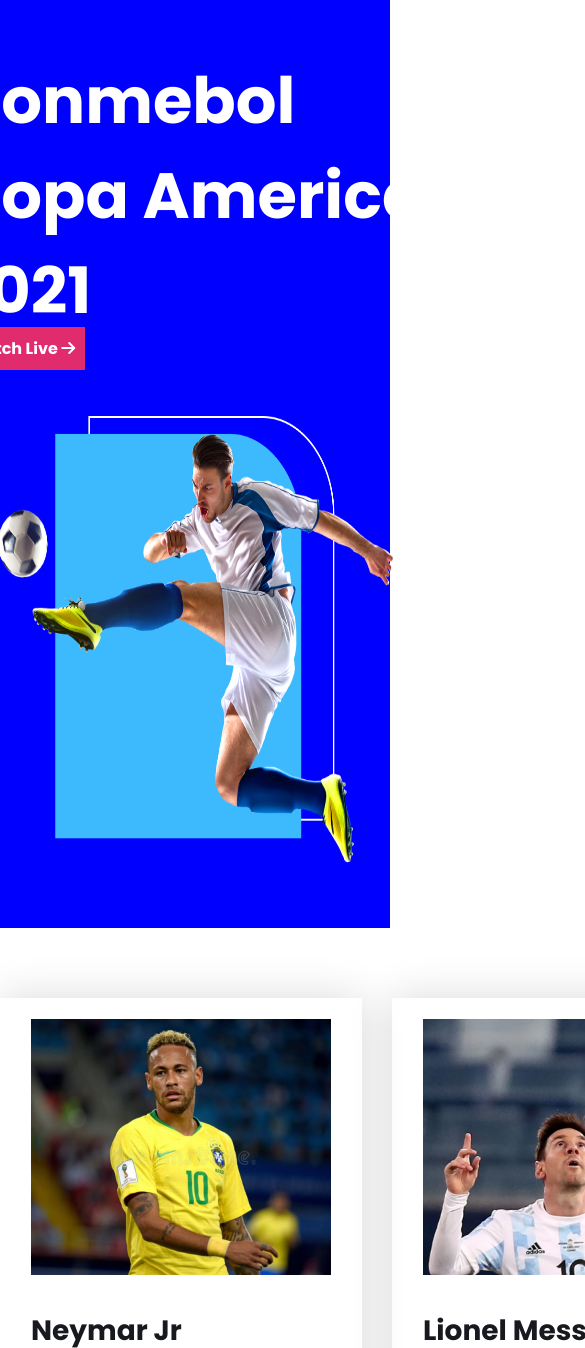
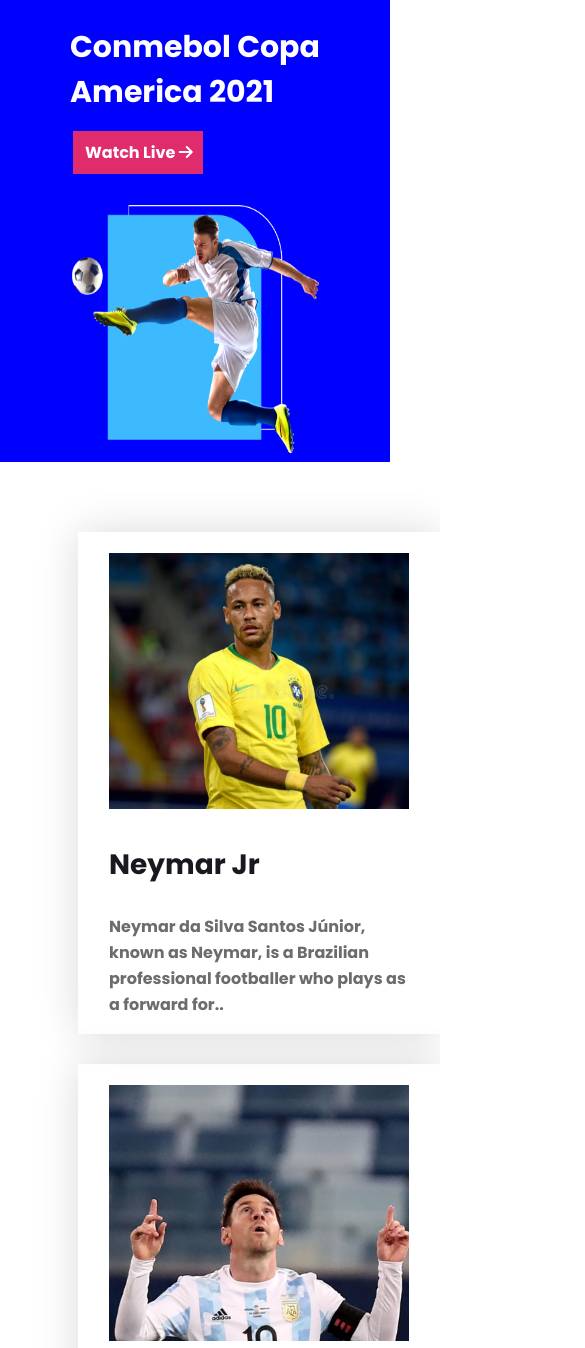
Before and after one commit to Saiful182/Responsive_football_menu, a plain HTML site: page index.html in a window 390 px wide. Shown: the top 1348 px of the page, 585 px wide, since content can reach past the window. Drawn offline with Linux system fonts and the light colour scheme.

Commit message:
responsible

```diff
--- a/responsible.css
+++ b/responsible.css
@@ -1,44 +1,40 @@
-@media only screen and (max-width: 688px){
+@media only screen and (max-width: 600px){
     .top-part{
-        width: 100%;
         flex-direction: column;
         height: max-content;
     }
-    .top-right{
-        margin: 55px 0;
+    .top-left h1{
+        font-size: 30px;
+        width: 250px;
+        height: fit-content;
 
     }
-    .players-info{
-        justify-content: center;
+    .top-right{
+        margin-top: 40px;
+    }
+    .top-right img{
+        width:250px;
+        height: 250px;
     }
     .players{
-       grid-template-columns:repeat(1,1fr);
-       padding-left:25%;
+        grid-template-columns: repeat(1,1fr);
+     }
+     .football-logo img{
+         width: 300px;
+     }
+}
+@media only screen and (min-width: 601px) and (max-width: 992px){
+    .top-part{
+        width: max-content;
+    }
+    .top-left {
+        padding-left: 150px;
 
     }
-
-}
-@media only screen and (min-width: 688px) and (max-width: 992px){
-    .top-part{
-        display: flex;
-        width: 100%;
-    }
-    .top-left h1{
-        width:400px;
-        padding-left: 10px;
-        height: 340px;
-    }
-    .video-link a{
-        padding-left: 15px;
-    }
-    }
     .top-right img{
-        width: 400px;
-        height: 450px;
+    width: 500px;
     }
     .players{
-        grid-template-columns:repeat(2,1fr);
-        padding-left:0;
-
+        grid-template-columns: repeat(2,1fr);
      }
 }
--- a/style.css
+++ b/style.css
@@ -9,6 +9,7 @@ body{
     display: flex;
     align-items: center;
     justify-content: center;
+
 }
 .top-left h1{
     font-size: 64px;
@@ -40,7 +41,7 @@ body{
 }
 .top-right img{
     height: 438px;
-    width: 556px;
+    width: 650px;
 
 
 }
@@ -52,7 +53,12 @@ body{
 
 }
 
-
+.players-info{
+    display: flex;
+    flex-wrap: wrap;
+    flex-direction: column;
+    align-content: center;
+}
 .players{
     width:60%;
     display: grid;
@@ -60,7 +66,7 @@ body{
     column-gap: 30px;
     grid-template-columns: repeat(3,1fr);
     margin-top: 70px;
-    padding-left:280px;
+
 
 
 }
```
